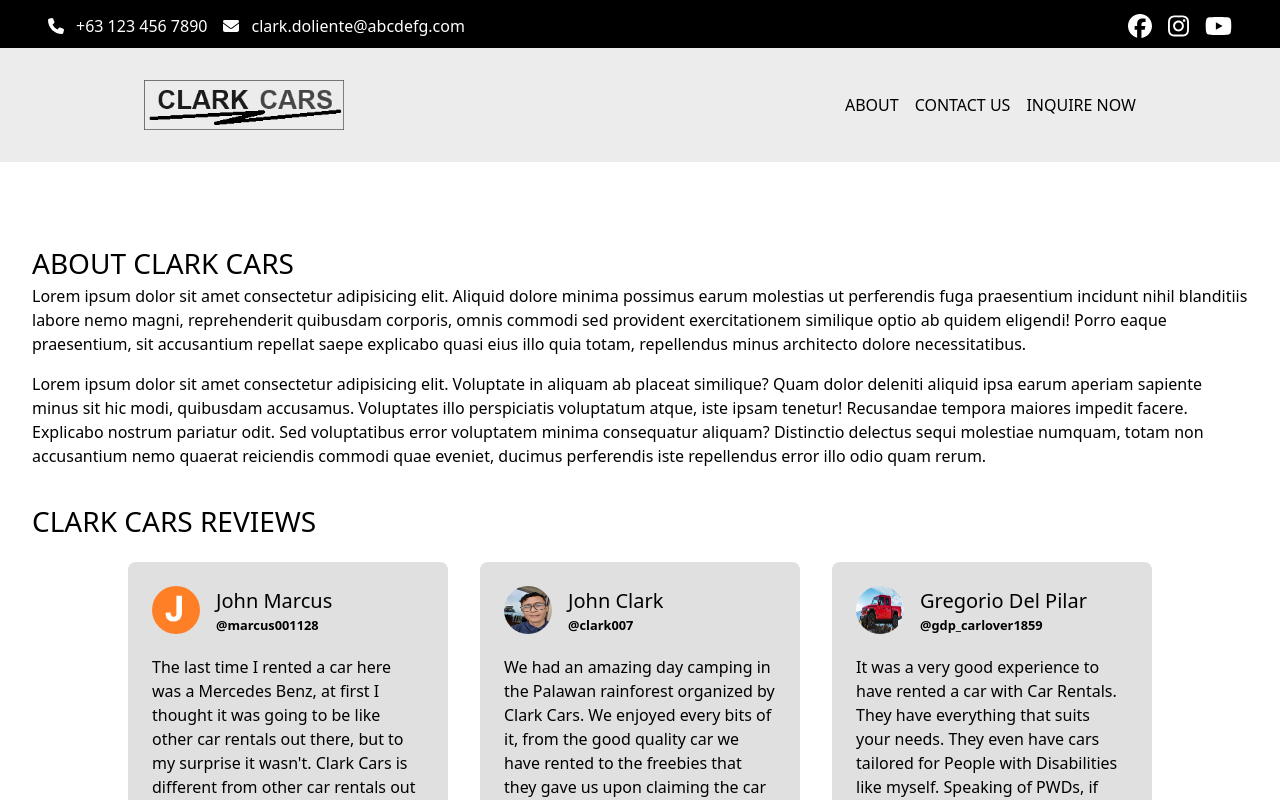
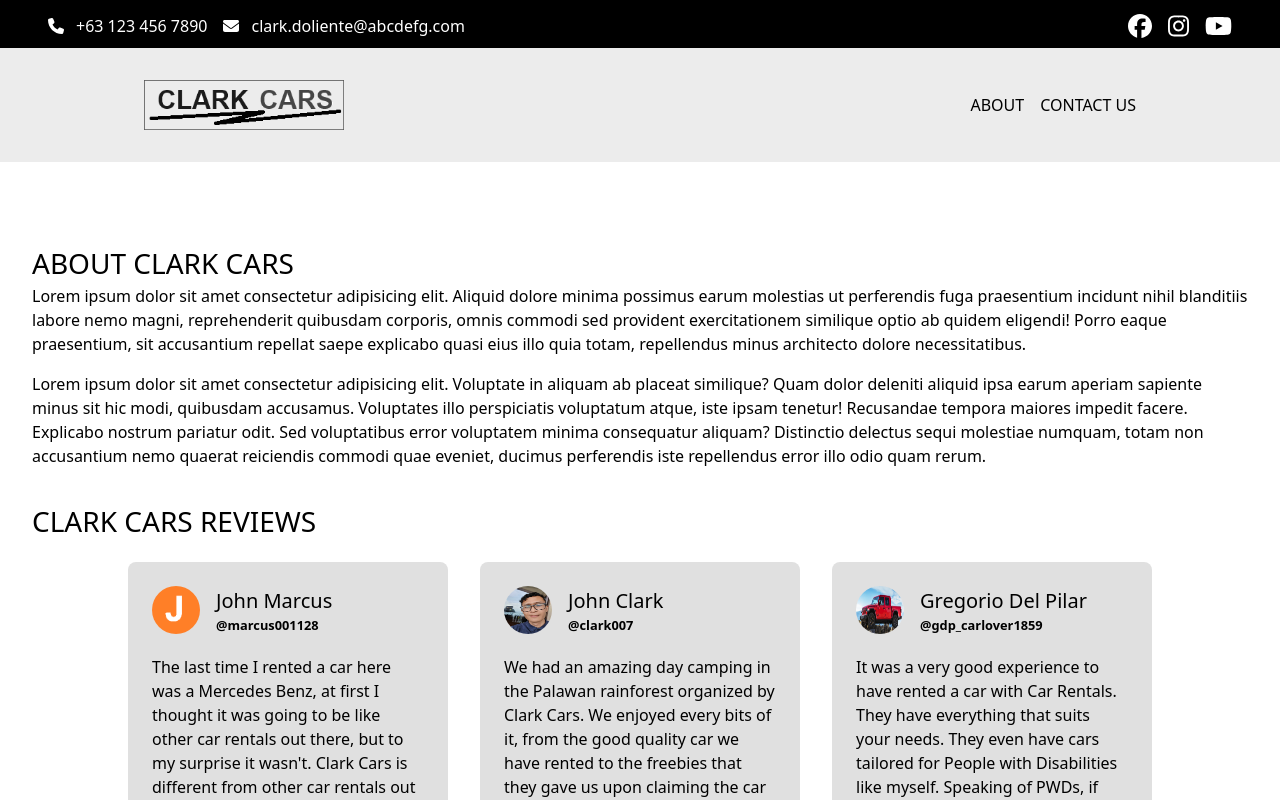
Before and after one commit to J0hnux/my-car-rental, a Next.js app: page /About in a window 1280 px wide. Shown: the top 800 px of the page. Built offline with nearby package versions, Linux system fonts and the light colour scheme.

Commit message:
Removed Inquire Now and set the document to become unscrollable when mobileNav is clicked, and set to scroll again vice versa

```diff
--- a/src/components/HomeHeader.js
+++ b/src/components/HomeHeader.js
@@ -16,7 +16,7 @@ const HomeHeader = () => {
     }
 
     if (isOpen) {
-      document.body.style.overflow = "auto";
+      document.body.style.overflow = "scroll";
     } else {
       document.body.style.overflow = "hidden";
     }
@@ -24,7 +24,7 @@ const HomeHeader = () => {
 
   return (
     <div className="header-container">
-      <MobileNav isOpen={isOpen} />
+      <MobileNav isOpen={isOpen} toggleMenu={toggleMenu} />
       <div className="main-header">
         <Link className="car_logo" href="/">
           <Image
@@ -64,9 +64,6 @@ const HomeHeader = () => {
               <li>
                 <Link href="/Contact">CONTACT US</Link>
               </li>
-              <li>
-                <Link href="/Login">INQUIRE NOW</Link>
-              </li>
             </ul>
           </nav>
         </div>
```
